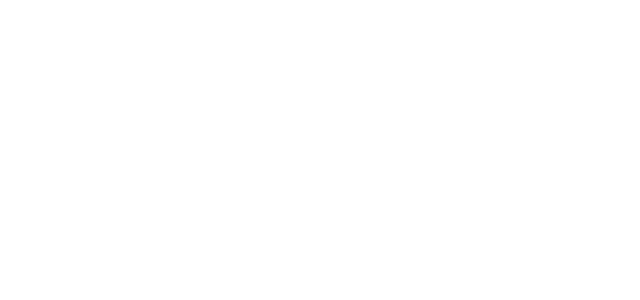
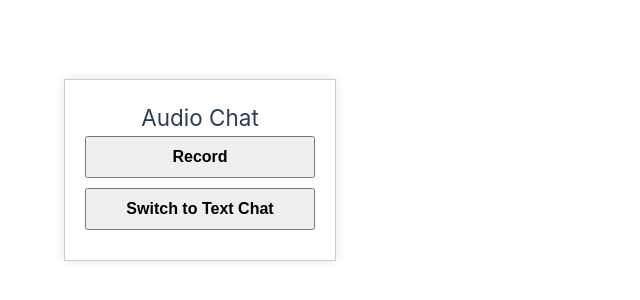
Before and after one commit to zhengsiping/vue-repo, a Vue app: page /chat-audio in a window 1280 px wide. Before the commit this address had no page. Shown: the part 230-530 px from the top of the page, without its empty margins (0-640 px from the left). Built offline with nearby package versions, Linux system fonts and the light colour scheme.

Commit message:
add production

```diff
--- /dev/null
+++ b/src/components/chatbot/ChatAudio.vue
@@ -0,0 +1,132 @@
+<template>
+    <div class="chat-container">
+      <h2>Audio Chat</h2>
+      <button
+        @click="handleRecording"
+        :style="{ backgroundColor: isRecording ? 'red' : '', cursor: isSending ? 'not-allowed' : 'pointer' }"
+        :disabled="isSending"
+      >
+        {{ buttonText }}
+      </button>
+      <p v-if="errorMessage" class="error">{{ errorMessage }}</p>
+      <button @click="switchToTextChat">Switch to Text Chat</button>
+    </div>
+  </template>
+
+  <script>
+  const API_BASE_URL = "https://0.0.0.0:8000";
+
+  export default {
+    data() {
+      return {
+        isRecording: false,
+        isSending: false,
+        mediaRecorder: null,
+        audioChunks: [],
+        buttonText: "Record",
+        errorMessage: "",
+        startTime: null,
+        playingAudio: null,
+      };
+    },
+    methods: {
+      async handleRecording() {
+        if (!this.isRecording) {
+          if (this.playingAudio) {
+            this.playingAudio.pause();
+            this.playingAudio.currentTime = 0;
+            this.playingAudio = null;
+          }
+
+          this.audioChunks = [];
+          this.errorMessage = "";
+          const stream = await navigator.mediaDevices.getUserMedia({ audio: true });
+          this.mediaRecorder = new MediaRecorder(stream);
+
+          this.mediaRecorder.ondataavailable = event => {
+            this.audioChunks.push(event.data);
+          };
+
+          this.mediaRecorder.onstop = async () => {
+            const endTime = Date.now();
+            const duration = (endTime - this.startTime) / 1000;
+
+            if (duration < 1) {
+              this.errorMessage = "录音太短";
+              this.buttonText = "Record";
+              return;
+            }
+
+            const audioBlob = new Blob(this.audioChunks, { type: 'audio/wav' });
+            this.isSending = true;
+            this.buttonText = "Sending...";
+            await this.sendAudio(audioBlob);
+          };
+
+          this.startTime = Date.now();
+          this.mediaRecorder.start();
+          this.isRecording = true;
+          this.buttonText = "Recording, click to stop";
+        } else {
+          this.mediaRecorder.stop();
+          this.isRecording = false;
+        }
+      },
+
+      async sendAudio(audioBlob) {
+        const formData = new FormData();
+        formData.append('file', audioBlob, 'your_audio.wav');
+
+        try {
+          const response = await fetch(`${API_BASE_URL}/api/upload-wav`, {
+            method: 'POST',
+            body: formData
+          });
+          const receivedBlob = await response.blob();
+          const receivedAudioUrl = URL.createObjectURL(receivedBlob);
+          localStorage.setItem('receivedAudio', receivedAudioUrl);
+
+          this.playingAudio = new Audio(receivedAudioUrl);
+          this.playingAudio.play();
+        } catch (error) {
+          console.error('Error uploading audio:', error);
+        } finally {
+          this.isSending = false;
+          this.buttonText = "Record";
+        }
+      },
+
+      switchToTextChat() {
+        window.location.href = '/chat-text';  // ✅ Refresh page when switching
+      }
+    }
+  };
+  </script>
+
+  <style scoped>
+  .chat-container {
+    text-align: center;
+    max-width: 600px;
+    margin: auto;
+    padding: 20px;
+    border: 1px solid #ccc;
+    background-color: #fff;
+    box-shadow: 0 0 10px rgba(0, 0, 0, 0.1);
+  }
+  button {
+    width: 100%;
+    padding: 10px;
+    margin-bottom: 10px;
+    font-size: 16px;
+    font-weight: bold;
+    transition: background-color 0.3s, opacity 0.3s;
+  }
+  button:disabled {
+    opacity: 0.6;
+  }
+  .error {
+    color: red;
+    font-size: 14px;
+    margin-top: 5px;
+  }
+  </style>
--- a/src/components/chatbot/ChatBot.vue
+++ b/src/components/chatbot/ChatBot.vue
@@ -15,7 +15,9 @@
 </template>
 
 <script>
-const API_BASE_URL = "https://47.97.117.147";
+// const API_BASE_URL = "https://47.97.117.147";
+const API_BASE_URL = "https://0.0.0.0:8000";
+
 export default {
   data() {
     return {
--- /dev/null
+++ b/src/components/chatbot/ChatText.vue
@@ -0,0 +1,80 @@
+<template>
+    <div class="chat-container">
+      <h2>Text Chat</h2>
+      <div class="output">
+        <p>{{ outputText }}</p>
+      </div>
+      <input v-model="inputText" type="text" placeholder="Type your message here..." />
+      <button @click="sendMessage" :disabled="isSending">
+        {{ isSending ? 'Sending...' : 'Send' }}
+      </button>
+      <button @click="switchToAudioChat">Switch to Audio Chat</button>
+    </div>
+  </template>
+
+  <script>
+  const API_BASE_URL = "https://0.0.0.0:8000";
+
+  export default {
+    data() {
+      return {
+        outputText: '',
+        inputText: '',
+        isSending: false // ✅ Track sending state
+      };
+    },
+    methods: {
+      async sendMessage() {
+        if (!this.inputText.trim()) return; // Prevent empty messages
+        this.isSending = true; // ✅ Disable button while sending
+
+        const requestBody = { user_query: this.inputText };
+
+        try {
+          const response = await fetch(`${API_BASE_URL}/api/query`, {
+            method: 'POST',
+            headers: { 'Content-Type': 'application/json' },
+            body: JSON.stringify(requestBody)
+          });
+          const data = await response.json();
+          this.outputText = data.response;
+        } catch (error) {
+          console.error('Error sending message:', error);
+        } finally {
+          this.isSending = false; // ✅ Re-enable button after response
+        }
+      },
+      switchToAudioChat() {
+        window.location.href = '/chat-audio'; // ✅ Refresh page when switching
+      }
+    }
+  };
+  </script>
+
+  <style scoped>
+  .chat-container {
+    text-align: center;
+    max-width: 600px;
+    margin: auto;
+    padding: 20px;
+    border: 1px solid #ccc;
+    background-color: #fff;
+    box-shadow: 0 0 10px rgba(0, 0, 0, 0.1);
+  }
+  .output {
+    min-height: 100px;
+    border: 1px solid #ccc;
+    margin-bottom: 10px;
+    padding: 10px;
+    overflow-y: auto;
+  }
+  input, button {
+    width: 100%;
+    padding: 10px;
+    margin-bottom: 10px;
+  }
+  button:disabled {
+    background-color: #ccc;
+    cursor: not-allowed;
+  }
+  </style>
--- a/src/router/index.js
+++ b/src/router/index.js
@@ -1,19 +1,29 @@
 import { createRouter, createWebHistory } from 'vue-router';
 import Home from '../views/Home.vue';
 import ChatBot from '../components/chatbot/ChatBot.vue';
+import ChatText from '../components/chatbot/ChatText.vue';
+import ChatAudio from '../components/chatbot/ChatAudio.vue';
+
+// const routes = [
+//   // {
+//   //   path: '/',
+//   //   name: 'ChatBot',
+//   //   component: ChatBot
+//   // },
+//   // {
+//   //   path: '/chat-bot',
+//   //   name: 'ChatBot',
+//   //   component: ChatBot
+//   // }
+// ];
+
 
 const routes = [
-  {
-    path: '/',
-    name: 'ChatBot',
-    component: ChatBot
-  },
-  // {
-  //   path: '/chat-bot',
-  //   name: 'ChatBot',
-  //   component: ChatBot
-  // }
+  { path: '/', redirect: '/chat-text' },
+  { path: '/chat-text', component: ChatText },
+  { path: '/chat-audio', component: ChatAudio }
 ];
+
 
 const router = createRouter({
   history: createWebHistory(import.meta.env.BASE_URL),
--- a/vite.config.js
+++ b/vite.config.js
@@ -1,4 +1,4 @@
-// import { fileURLToPath, URL } from 'node:url'
+import { fileURLToPath, URL } from 'node:url'
 
 import { defineConfig } from 'vite'
 import vue from '@vitejs/plugin-vue'
```
